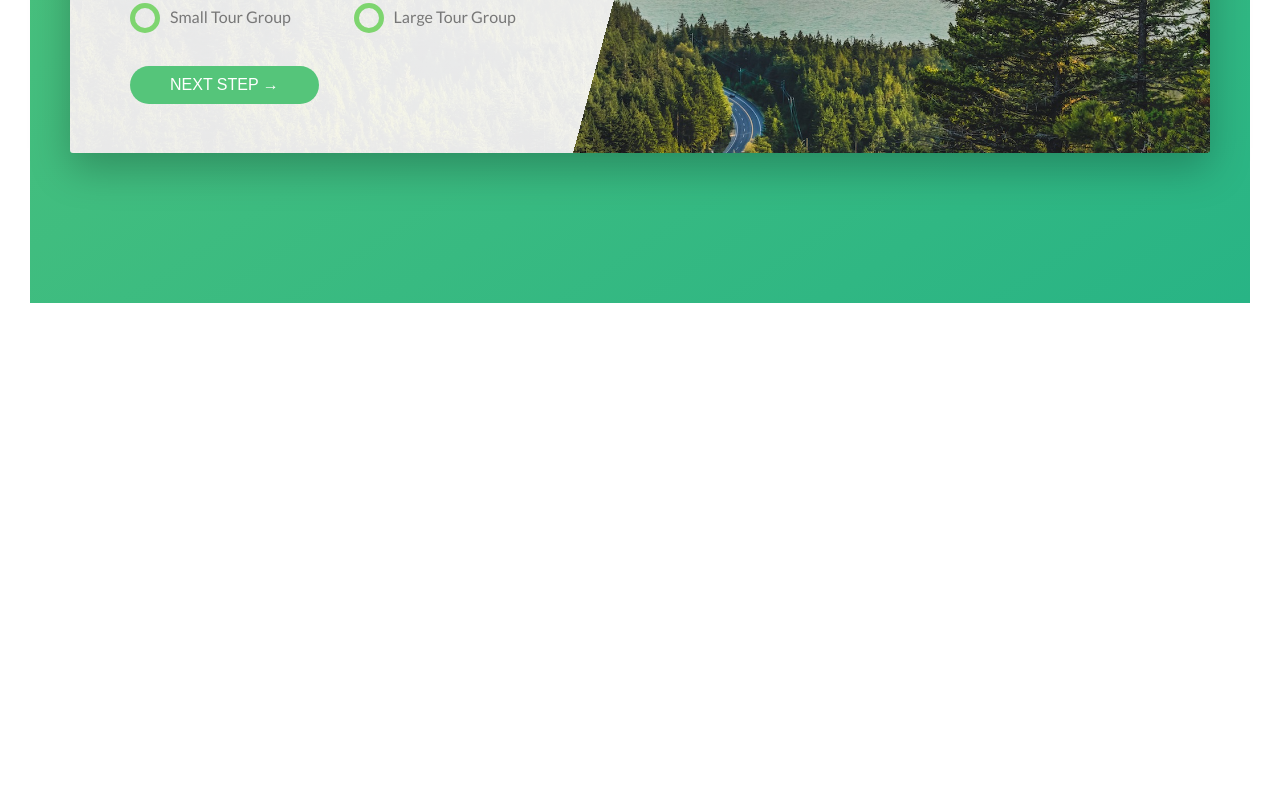
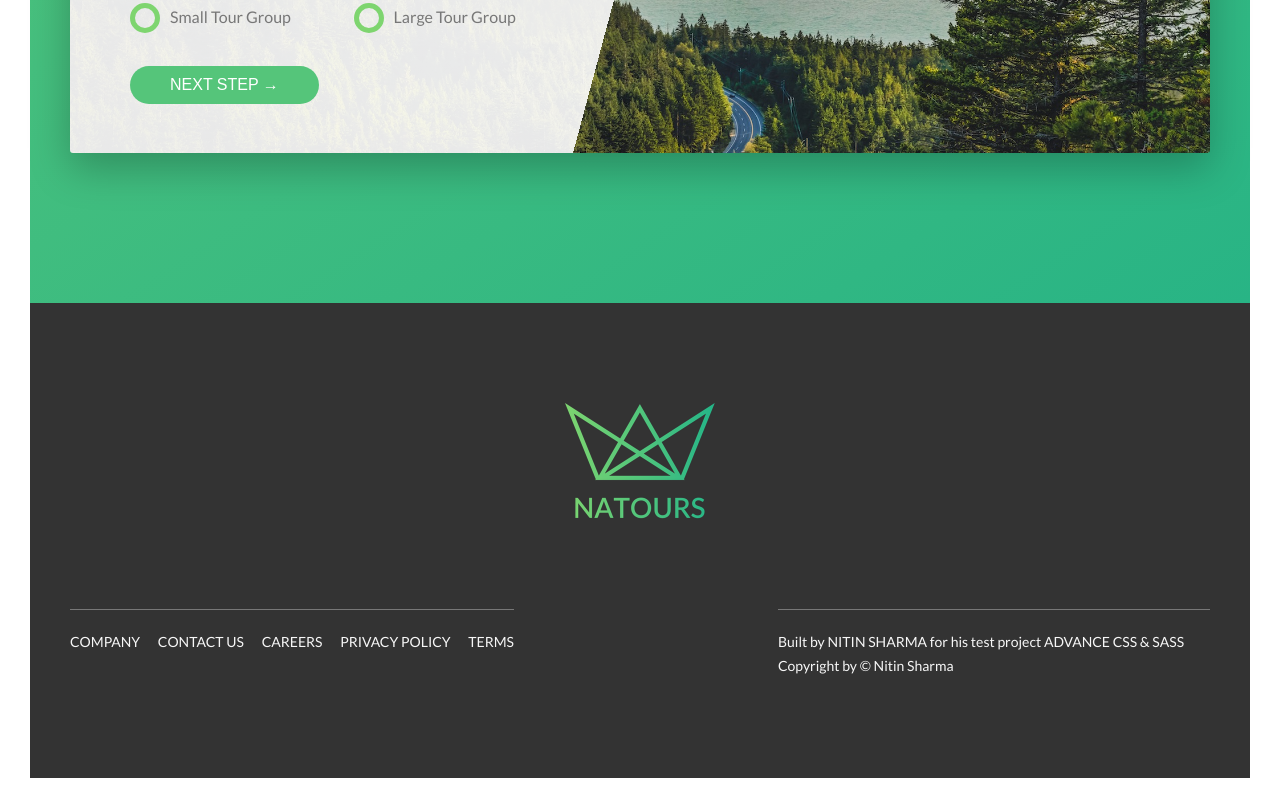
Before and after one commit to NS-693/Natour-Returns, a website: page index.html in a window 1280 px wide. Shown: the part 5090-5898 px from the top of the page. Before the commit the page ends 5423 px from the top, so only its background shows below. Drawn offline with Linux system fonts and the light colour scheme.

Commit message:
Section Footer

```diff
--- a/index.html
+++ b/index.html
@@ -312,8 +312,38 @@
                       </div>
                   </div>
               </section>
+        </main>
+        <footer class="footer">
+            <div class="footer__logo-box">
+                <img src="img/logo-green-2x.png" alt="Full Logo" class="footer__logo">
+            </div>
+            <div class="row">
+                <div class="col-1-of-2">
+                <div class="footer__navigation">
+                    <ul class="footer__list">
+                        <li class="footer__item">
+                            <a href="#" class="footer__link">Company</a>
+                        </li>
+                        <li class="footer__item">
+                            <a href="#" class="footer__link">Contact Us</a>
+                        </li>                        <li class="footer__item">
+                            <a href="#" class="footer__link">Careers</a>
+                        </li>                        <li class="footer__item">
+                            <a href="#" class="footer__link">Privacy Policy</a>
+                        </li>                        <li class="footer__item">
+                            <a href="#" class="footer__link">Terms</a>
+                        </li>
+                    </ul>
+                 </div>
+                </div>
+                <div class="col-1-of-2">
+                <p class="footer__copyright">
+                Built by <a href="#" class="footer__link">Nitin Sharma</a> for his test project <a href="#" class="footer__link">Advance CSS & SASS</a> Copyright by &copy; Nitin Sharma
+                </p>
+                </div>
+            </div>
+        </footer>
 
-        </main>
 
 
         <!-- <section class="grid-test">
--- a/sass/abstract/_variables.scss
+++ b/sass/abstract/_variables.scss
@@ -15,6 +15,7 @@ $color-grey-light-2: #eee;
 
 $color-grey-dark: #777;
 $color-grey-dark-2: #999;
+$color-grey-dark-3: #333;
 
 $color-white: #ffff;
 $color-black: #000;
--- /dev/null
+++ b/sass/layout/_footer.scss
@@ -0,0 +1,59 @@
+.footer {
+	color: $color-grey-light-1;
+	background-color: $color-grey-dark-3;
+	padding: 10rem 0;
+	font-size: 1.4rem;
+
+	&__logo-box {
+		text-align: center;
+		margin-bottom: 8rem;
+	}
+
+	&__logo {
+		width: 15rem;
+	}
+
+	&__navigation {
+		border-top: 1px solid $color-grey-dark;
+		padding-top: 2rem;
+		display: inline-block;
+	}
+
+	&__list {
+		list-style: none;
+	}
+
+	&__item {
+		display: inline-block;
+
+		&:not(:last-child) {
+			margin-right: 1.5rem;
+		}
+	}
+
+	&__link {
+		&:link,
+		&:visited {
+			color: $color-grey-light-1;
+			background-color: $color-grey-dark-3;
+			text-decoration: none;
+			text-transform: uppercase;
+			display: inline-block;
+			transition: all 0.3s ease;
+		}
+
+		&:hover,
+		&:active {
+			color: $color-primary;
+			box-shadow: 0 1rem 2rem rgba($color-black, 0.4);
+			transform: scale(1.3);
+		}
+	}
+
+	&__copyright {
+		border-top: 1px solid $color-grey-dark;
+		padding-top: 2rem;
+		width: 80%;
+		float: right;
+	}
+}
--- a/sass/main.scss
+++ b/sass/main.scss
@@ -16,6 +16,7 @@
 @import "components/form";
 
 @import "layout/header";
+@import "layout/footer";
 @import "layout/grid";
 
 @import "pages/home";
```
Also changed, not shown: css/style.css.
